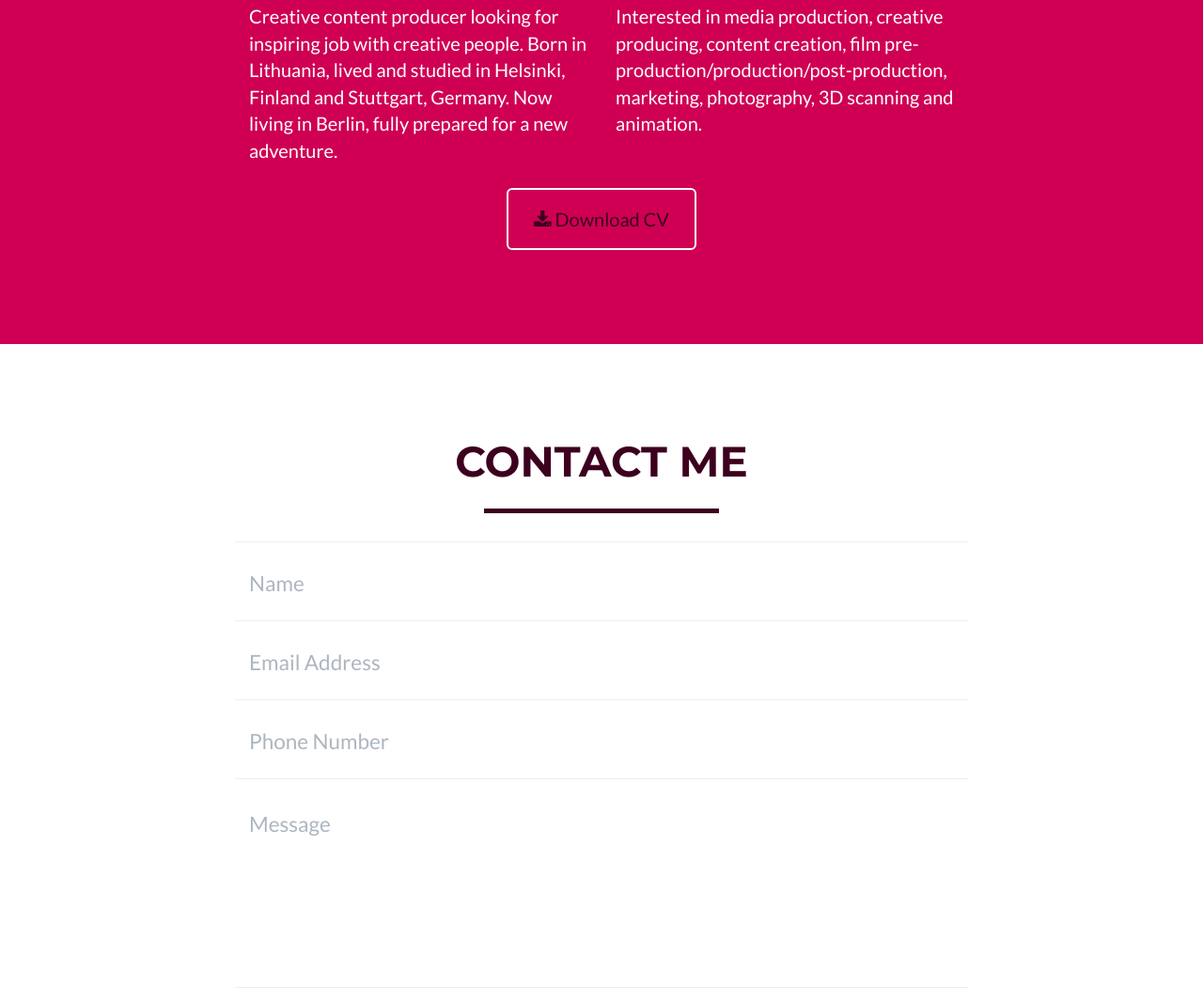
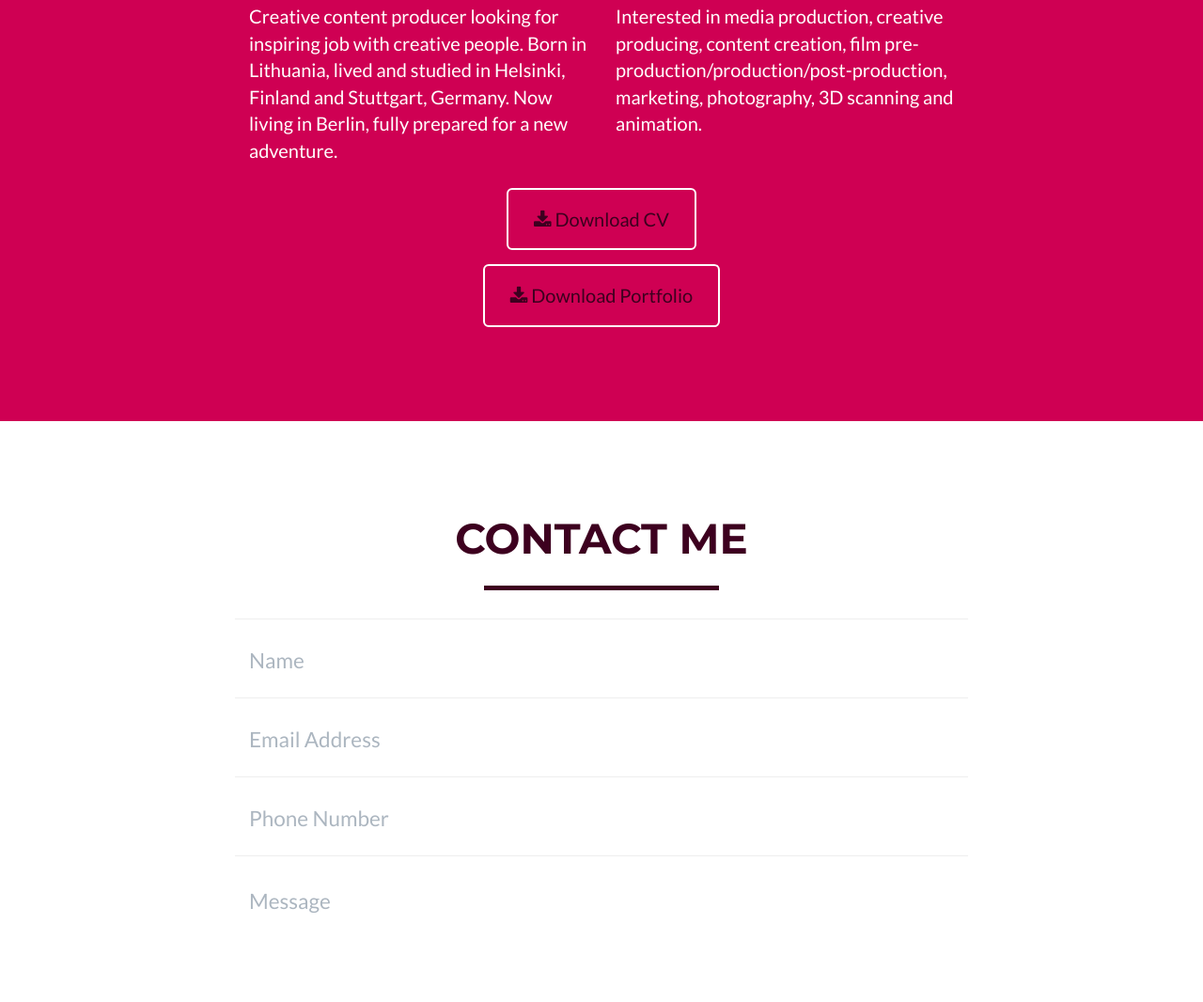
Before and after one commit to migleorange/migleorange.github.io, a website: page index.html in a window 1280 px wide. Shown: the part 3367-4433 px from the top of the page at 94% size. Drawn offline with nearby package versions, Linux system fonts and the light colour scheme; some packages are replaced by stand-ins of ours; a script that the page names is missing.

Commit message:
Portfolio added

```diff
--- a/index.html
+++ b/index.html
@@ -327,8 +327,13 @@
                     <p>Interested in media production, creative producing, content creation, film pre-production/production/post-production, marketing, photography, 3D scanning and animation.</p>
                 </div>
                 <div class="col-lg-8 col-lg-offset-2 text-center">
-                    <a href="http://miglem.com/data/CV_MigleMaciunaite.pdf" target="_blank" class="btn btn-lg btn-outline">
+                    <a href="http://miglem.com/data/CV_MigleMaciunaite-December.pdf" target="_blank" class="btn btn-lg btn-outline">
                         <i class="fa fa-download"></i> Download CV
+                    </a>
+                </div>
+				<div class="col-lg-8 col-lg-offset-2 text-center">
+                    <a href="http://miglem.com/data/Migle-Maciunaite-Portfolio-December.pdf" target="_blank" class="btn btn-lg btn-outline">
+                        <i class="fa fa-download"></i> Download Portfolio
                     </a>
                 </div>
             </div>
--- a/package.json
+++ b/package.json
@@ -20,5 +20,8 @@
   "repository": {
     "type": "git",
     "url": "https://github.com/BlackrockDigital/startbootstrap-grayscale.git"
+  },
+  "dependencies": {
+    "global": "^4.3.1"
   }
 }
```
Also changed, not shown: 3 other files.
